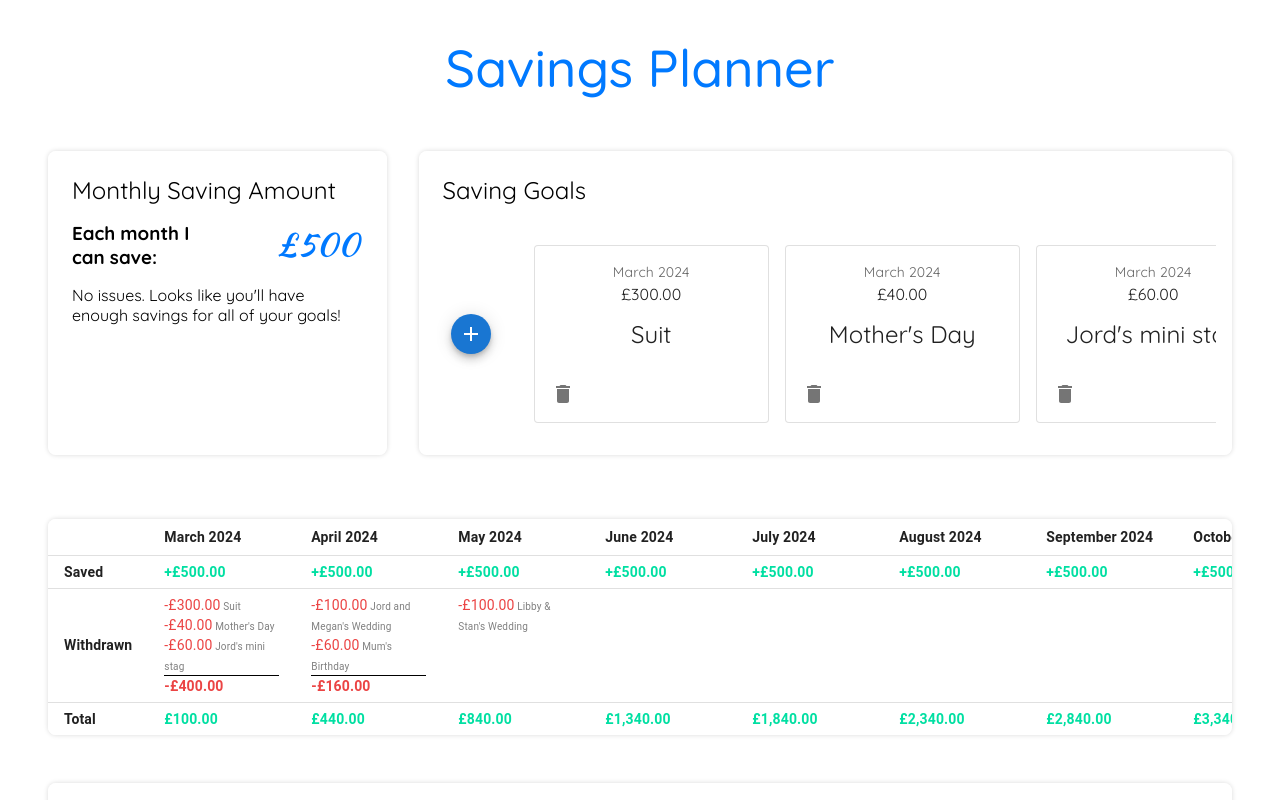
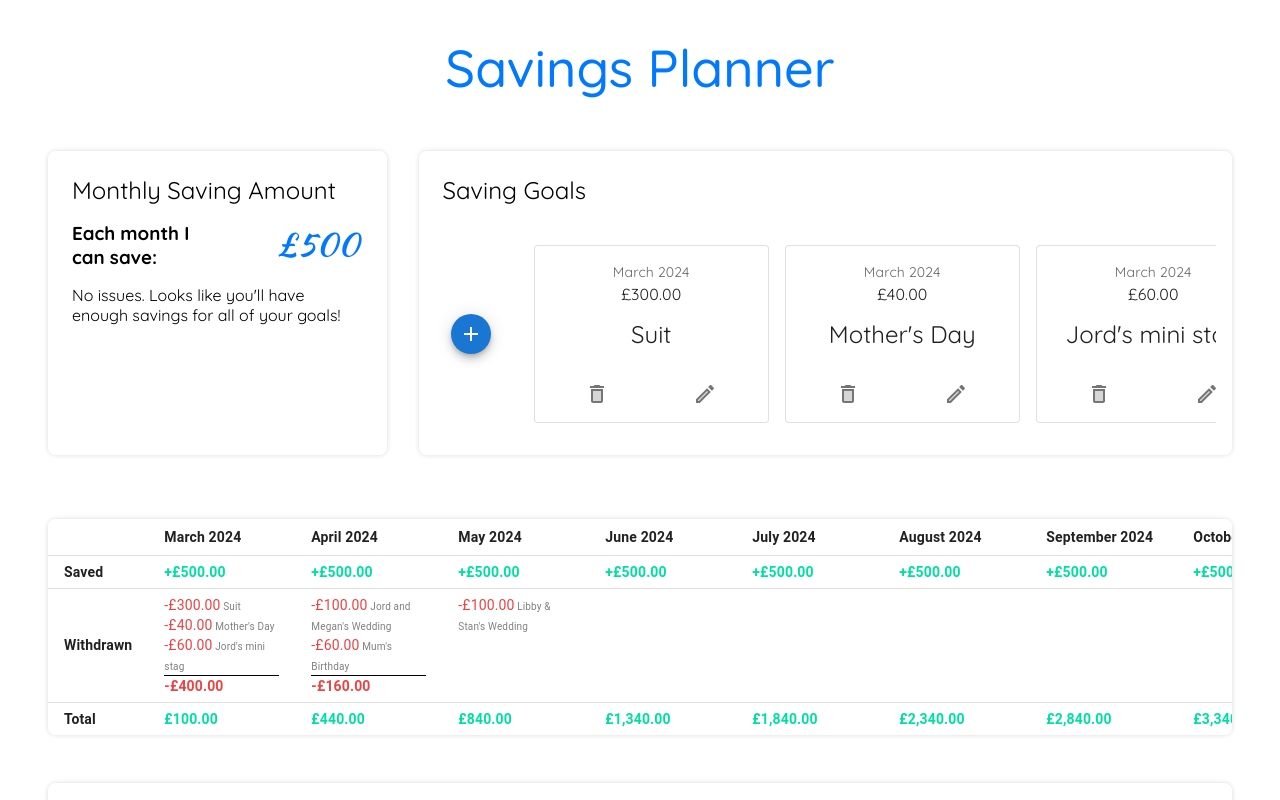
Before and after one commit to AKP-13/savings-planner, a React (Create React App) app: page / in a window 1280 px wide. Shown: the top 800 px of the page. Built offline with nearby package versions, Linux system fonts and the light colour scheme.

Commit message:
Add edit button

```diff
--- a/src/savingGoals/SavingItems.tsx
+++ b/src/savingGoals/SavingItems.tsx
@@ -1,8 +1,8 @@
-/* eslint-disable react/prop-types */
 import React, { useMemo } from 'react';
-import { Box, Card, CardActions, CardContent, styled, Typography } from '@mui/material';
+import { Box, Card, CardActions, CardContent, styled, Tooltip, Typography } from '@mui/material';
 import IconButton from '@mui/material/IconButton';
-import DeleteIcon from '@mui/icons-material/Delete';
+import DeleteTwoToneIcon from '@mui/icons-material/DeleteTwoTone';
+import EditTwoToneIcon from '@mui/icons-material/EditTwoTone';
 import { returnSortedSavingItems, updateSavingItems } from './helpers';
 import { formattedCurrency } from '../utils/helpers';
 // Styles
@@ -67,14 +67,22 @@ const SavingItems = ({
 
                 <StyledTypography variant="h5">{itemToSaveFor}</StyledTypography>
               </CardContent>
-              <CardActions disableSpacing>
+              <CardActions disableSpacing sx={{ justifyContent: 'space-around' }}>
+                <Tooltip title="Delete">
                   <IconButton
                     aria-label="delete"
                     onClick={() =>
                       deleteItem({ itemToSaveFor, itemAmount, monthNeeded, yearNeeded })
                     }>
-                  <DeleteIcon />
+                    <DeleteTwoToneIcon />
                   </IconButton>
+                </Tooltip>
+
+                <Tooltip title="Edit">
+                  <IconButton aria-label="edit" onClick={() => console.log('edit item')}>
+                    <EditTwoToneIcon />
+                  </IconButton>
+                </Tooltip>
               </CardActions>
             </Card>
           </StyledBox>
```
Lines whose indentation alone changed are shown as unchanged.
